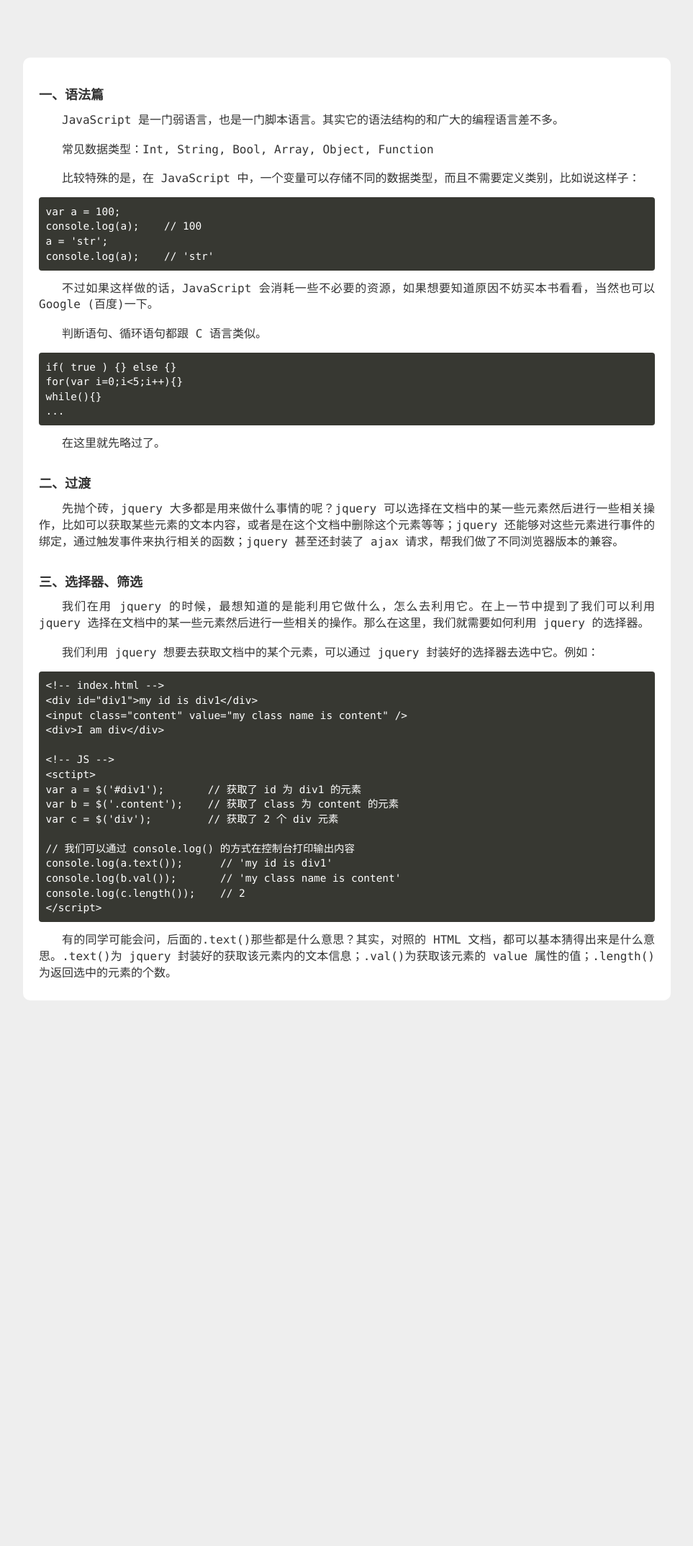
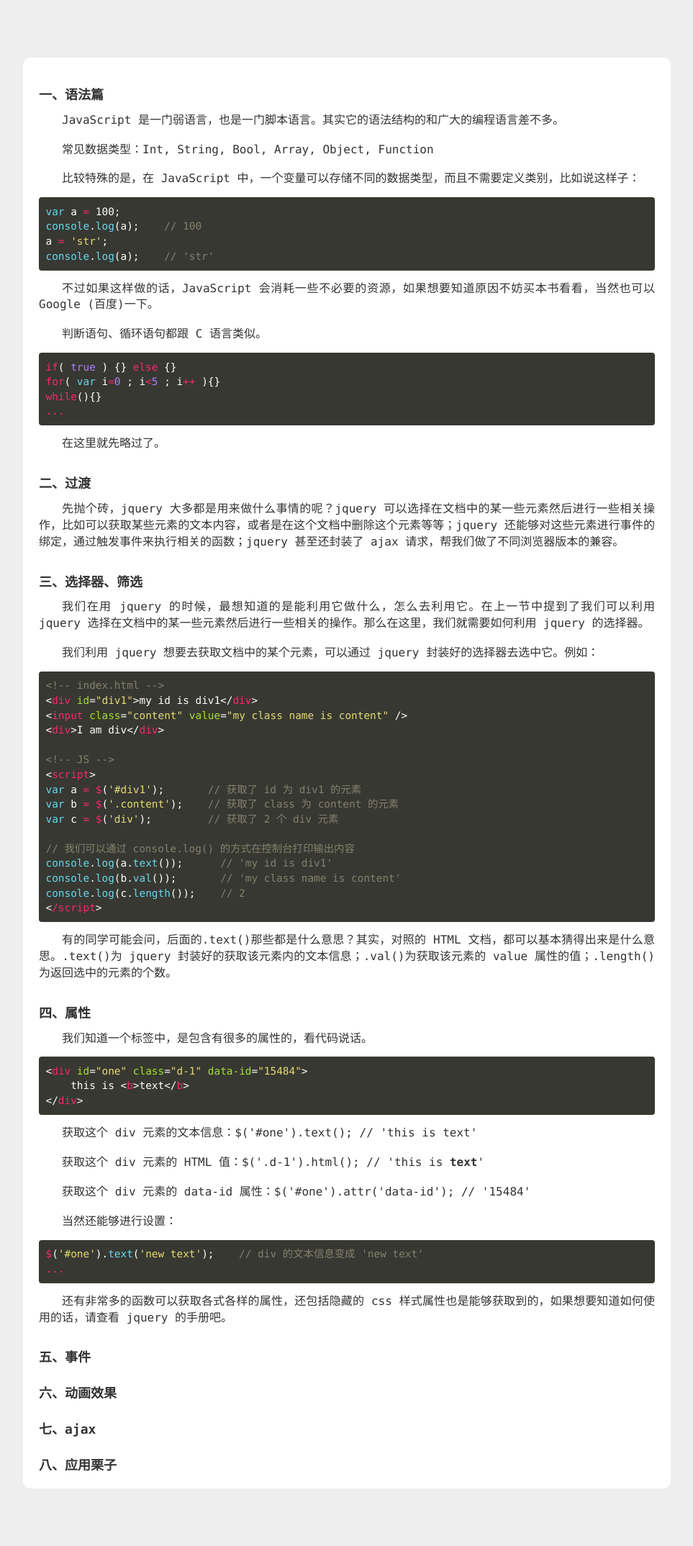
Before and after one commit to MrOhyang/MrOhyang.github.io, a PHP site: page / in a window 1280 px wide. Shown: the whole page at 72% size, without its empty margins (158-1121 px from the left). Before the commit the page ends 1390 px from the top, so only its background shows below. Run offline with PHP 8.4, Linux system fonts and the light colour scheme.

Commit message:
[更新] 数据

```diff
--- a/css/course.css
+++ b/css/course.css
@@ -1 +1 @@
-html{font-size:16px}body,ul,li{margin:0;padding:0;font-size:1rem;font-family:"consolas",Microsoft Yahei;text-align:justify}h1,h2,h3,h4,h5,h6{margin-top:30px;font-weight:bold}p{padding:4px 0}ul{list-style-type:none}.clearfix{zoom:1}.clearfix:after{content:"";display:block;visibility:hidden;height:0;line-height:0;font-size:0;clear:both}.d_loading{position:fixed;width:100%;height:100%;vertical-align:middle;background-color:#fff}.d_loading i{position:absolute;display:block;top:50%;left:50%;margin-top:-20px;margin-left:-20px;font-size:50px;color:#428bca}body{background-color:#eee}.d_content{padding:80px 0;width:100%}.d_content .content{margin:0 auto;padding:12px 22px;max-width:900px;background-color:#fff;border-radius:10px}pre{font-size:.9rem;background-color:#373832;border:none;color:#fff}p{text-indent:2rem}
+html{font-size:16px}body,ul,li{margin:0;padding:0;font-size:1rem;font-family:"consolas",Microsoft Yahei;text-align:justify}h1,h2,h3,h4,h5,h6{margin-top:30px;font-weight:bold}p{padding:4px 0}ul{list-style-type:none}.clearfix{zoom:1}.clearfix:after{content:"";display:block;visibility:hidden;height:0;line-height:0;font-size:0;clear:both}.d_loading{position:fixed;width:100%;height:100%;vertical-align:middle;background-color:#fff}.d_loading i{position:absolute;display:block;top:50%;left:50%;margin-top:-20px;margin-left:-20px;font-size:50px;color:#428bca}body{background-color:#eee}.d_content{padding:80px 0;width:100%}.d_content .content{margin:0 auto;padding:12px 22px;max-width:900px;background-color:#fff;border-radius:10px}pre{font-size:.9rem;background-color:#373832;border:none;color:#fff}pre b{font-weight:normal}pre b.qing{color:#66d9ef}pre b.red{color:#f92672}pre b.green{color:#a6e22a}pre b.yellow{color:#e6db74}pre b.arg{color:#dc971f}pre b.gray{color:#85816e}pre b.pur{color:#ae81ff}p{text-indent:2rem}
--- a/css/course.less
+++ b/css/course.less
@@ -61,6 +61,30 @@ pre{
     background-color: #373832;
     border: none;
     color: #FFF;
+    b{
+        font-weight: normal;
+    }
+    b.qing{
+        color: #66D9EF;
+    }
+    b.red{
+        color: #F92672;
+    }
+    b.green{
+        color: #A6E22A;
+    }
+    b.yellow{
+        color: #E6DB74;
+    }
+    b.arg{
+        color: #DC971F;
+    }
+    b.gray{
+        color: #85816E;
+    }
+    b.pur{
+        color: #AE81FF;
+    }
 }
 p{
     text-indent: 2rem;
--- a/index.html
+++ b/index.html
@@ -15,7 +15,7 @@
 <!-- CSS -->
 <link rel="stylesheet" type="text/css" href="./css/bootstrap.min.css">
 <link rel="stylesheet" href="./css/font-awesome.min.css">
-<link rel="stylesheet" type="text/css" href="./css/course.css">
+<link rel="stylesheet" type="text/css" href="./css/course.css?v=201608090030">
 
 
 </head>
@@ -25,7 +25,7 @@
     <i class="icon-spinner icon-spin"></i>
 </div>
 
-<div class="d_content">
+<div class="d_content" ng-if="false">
     <div class="content">
         <div ng-repeat="section in model.textObj">
             <!-- 段落标题 -->
@@ -33,8 +33,132 @@
             <!-- 数据 -->
             <div ng-repeat="p in section.body">
                 <p ng-if="p.type=='text'">{{p.data}}</p>
-                <pre ng-if="p.type=='code'">{{p.data}}</pre>
+                <pre ng-if="p.type=='code'" ng-bind="p.data"></pre>
             </div>
+        </div>
+    </div>
+</div>
+
+<div class="d_content">
+    <div class="content">
+        <div><h4>一、语法篇</h4></div>
+        <div>
+            <p>JavaScript 是一门弱语言，也是一门脚本语言。其实它的语法结构的和广大的编程语言差不多。</p>
+        </div>
+        <div>
+            <p>常见数据类型：Int, String, Bool, Array, Object, Function</p>
+        </div>
+        <div>
+            <p>比较特殊的是，在 JavaScript 中，一个变量可以存储不同的数据类型，而且不需要定义类别，比如说这样子：</p>
+        </div>
+        <div>
+<pre>
+<b class="qing">var</b> a <b class="red">=</b> 100;
+<b class="qing">console</b>.<b class="qing">log</b>(a);    <b class="gray">// 100</b>
+a <b class="red">=</b> <b class="yellow">'str'</b>;
+<b class="qing">console</b>.<b class="qing">log</b>(a);    <b class="gray">// 'str'</b>
+</pre>
+        </div>
+        <div>
+            <p>不过如果这样做的话，JavaScript 会消耗一些不必要的资源，如果想要知道原因不妨买本书看看，当然也可以 Google (百度)一下。</p>
+        </div>
+        <div>
+            <p>判断语句、循环语句都跟 C 语言类似。</p>
+        </div>
+        <div>
+<pre>
+<b class="red">if</b>( <b class="pur">true</b> ) {} <b class="red">else</b> {}
+<b class="red">for</b>( <b class="qing">var</b> i<b class="red">=</b><b class="pur">0</b> ; i<b class="red">&lt;</b><b class="pur">5</b> ; i<b class="red">++</b> ){}
+<b class="red">while</b>(){}
+<b class="red">...</b>
+</pre>
+        </div>
+        <div>
+            <p>在这里就先略过了。</p>
+        </div>
+        <div>
+            <h4>二、过渡</h4>
+        </div>
+        <div>
+            <p>先抛个砖，jquery 大多都是用来做什么事情的呢？jquery 可以选择在文档中的某一些元素然后进行一些相关操作，比如可以获取某些元素的文本内容，或者是在这个文档中删除这个元素等等；jquery 还能够对这些元素进行事件的绑定，通过触发事件来执行相关的函数；jquery 甚至还封装了 ajax 请求，帮我们做了不同浏览器版本的兼容。</p>
+        </div>
+        <div>
+            <h4>三、选择器、筛选</h4>
+        </div>
+        <div>
+            <p>我们在用 jquery 的时候，最想知道的是能利用它做什么，怎么去利用它。在上一节中提到了我们可以利用 jquery 选择在文档中的某一些元素然后进行一些相关的操作。那么在这里，我们就需要如何利用 jquery 的选择器。</p>
+        </div>
+        <div>
+            <p>我们利用 jquery 想要去获取文档中的某个元素，可以通过 jquery 封装好的选择器去选中它。例如：</p>
+        </div>
+        <div>
+<pre>
+<b class="gray">&lt;!-- index.html --&gt;</b>
+&lt;<b class="red">div</b> <b class="green">id</b>=<b class="yellow">"div1"</b>&gt;my id is div1&lt;/<b class="red">div</b>&gt;
+&lt;<b class="red">input</b> <b class="green">class</b>=<b class="yellow">"content"</b> <b class="green">value</b>=<b class="yellow">"my class name is content"</b> /&gt;
+&lt;<b class="red">div</b>&gt;I am div&lt;/<b class="red">div</b>&gt;
+
+<b class="gray">&lt;!-- JS --&gt;</b>
+&lt;<b class="red">script</b>&gt;
+<b class="qing">var</b> a <b class="red">=</b> <b class="red">$</b>(<b class="yellow">'#div1'</b>);       <b class="gray">// 获取了 id 为 div1 的元素</b>
+<b class="qing">var</b> b <b class="red">=</b> <b class="red">$</b>(<b class="yellow">'.content'</b>);    <b class="gray">// 获取了 class 为 content 的元素</b>
+<b class="qing">var</b> c <b class="red">=</b> <b class="red">$</b>(<b class="yellow">'div'</b>);         <b class="gray">// 获取了 2 个 div 元素</b>
+
+<b class="gray">// 我们可以通过 console.log() 的方式在控制台打印输出内容</b>
+<b class="qing">console</b>.<b class="qing">log</b>(a.<b class="qing">text</b>());      <b class="gray">// 'my id is div1'</b>
+<b class="qing">console</b>.<b class="qing">log</b>(b.<b class="qing">val</b>());       <b class="gray">// 'my class name is content'</b>
+<b class="qing">console</b>.<b class="qing">log</b>(c.<b class="qing">length</b>());    <b class="gray">// 2</b>
+&lt;<b class="red">/script</b>&gt;
+</pre>
+        </div>
+        <div>
+            <p>有的同学可能会问，后面的.text()那些都是什么意思？其实，对照的 HTML 文档，都可以基本猜得出来是什么意思。.text()为 jquery 封装好的获取该元素内的文本信息；.val()为获取该元素的 value 属性的值；.length() 为返回选中的元素的个数。</p>
+        </div>
+        <div>
+            <h4>四、属性</h4>
+        </div>
+        <div>
+            <p>我们知道一个标签中，是包含有很多的属性的，看代码说话。</p>
+        </div>
+        <div>
+<pre>
+&lt;<b class="red">div</b> <b class="green">id</b>=<b class="yellow">"one"</b> <b class="green">class</b>=<b class="yellow">"d-1"</b> <b class="green">data-id</b>=<b class="yellow">"15484"</b>&gt;
+    this is &lt;<b class="red">b</b>&gt;text&lt;/<b class="red">b</b>&gt;
+&lt;/<b class="red">div</b>&gt;
+</pre>
+        </div>
+        <div>
+            <p>获取这个 div 元素的文本信息：$('#one').text();    // 'this is text'</p>
+        </div>
+        <div>
+            <p>获取这个 div 元素的 HTML 值：$('.d-1').html();    // 'this is <b>text</b>'</p>
+        </div>
+        <div>
+            <p>获取这个 div 元素的 data-id 属性：$('#one').attr('data-id');    // '15484'</p>
+        </div>
+        <div>
+            <p>当然还能够进行设置：</p>
+        </div>
+        <div>
+<pre>
+<b class="red">$</b>(<b class="yellow">'#one'</b>).<b class="qing">text</b>(<b class="yellow">'new text'</b>);    <b class="gray">// div 的文本信息变成 'new text'</b>
+<b class="red">...</b>
+</pre>
+        </div>
+        <div>
+            <p>还有非常多的函数可以获取各式各样的属性，还包括隐藏的 css 样式属性也是能够获取到的，如果想要知道如何使用的话，请查看 jquery 的手册吧。</p>
+        </div>
+        <div>
+            <h4>五、事件</h4>
+        </div>
+        <div>
+            <h4>六、动画效果</h4>
+        </div>
+        <div>
+            <h4>七、ajax</h4>
+        </div>
+        <div>
+            <h4>八、应用栗子</h4>
         </div>
     </div>
 </div>
```
